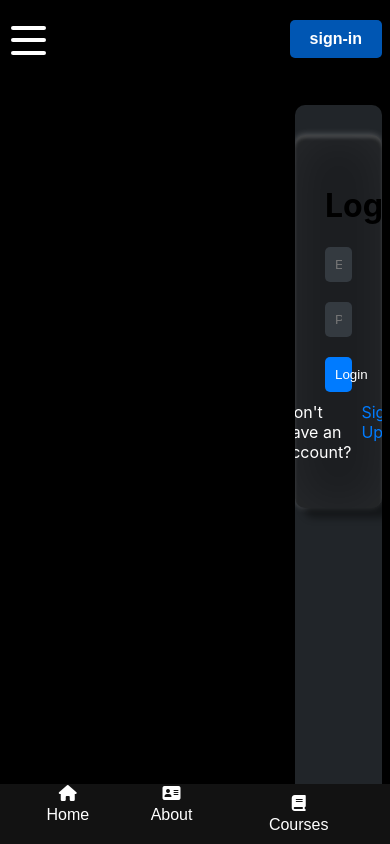
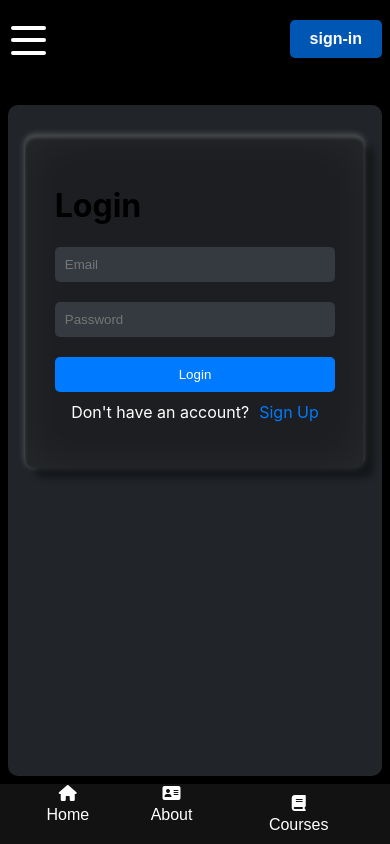
Before and after one commit to VKT2003/Engineer-Astra, a React (Create React App) app in the folder goal/: page /login in a window 390 px wide. Built offline with nearby package versions, Linux system fonts and the light colour scheme.

Commit message:
Update Login.module.css

```diff
--- a/goal/src/styles/Login.module.css
+++ b/goal/src/styles/Login.module.css
@@ -79,3 +79,15 @@
     color: white;
     font-size: 1rem;
 }
+
+@media screen and (max-width: 768px) {
+    .content{
+        left: 8px;
+        bottom: 68px;
+    }
+
+    .contentChild{
+        width: 75%;
+        margin-bottom: 15px;
+    }
+}
```
